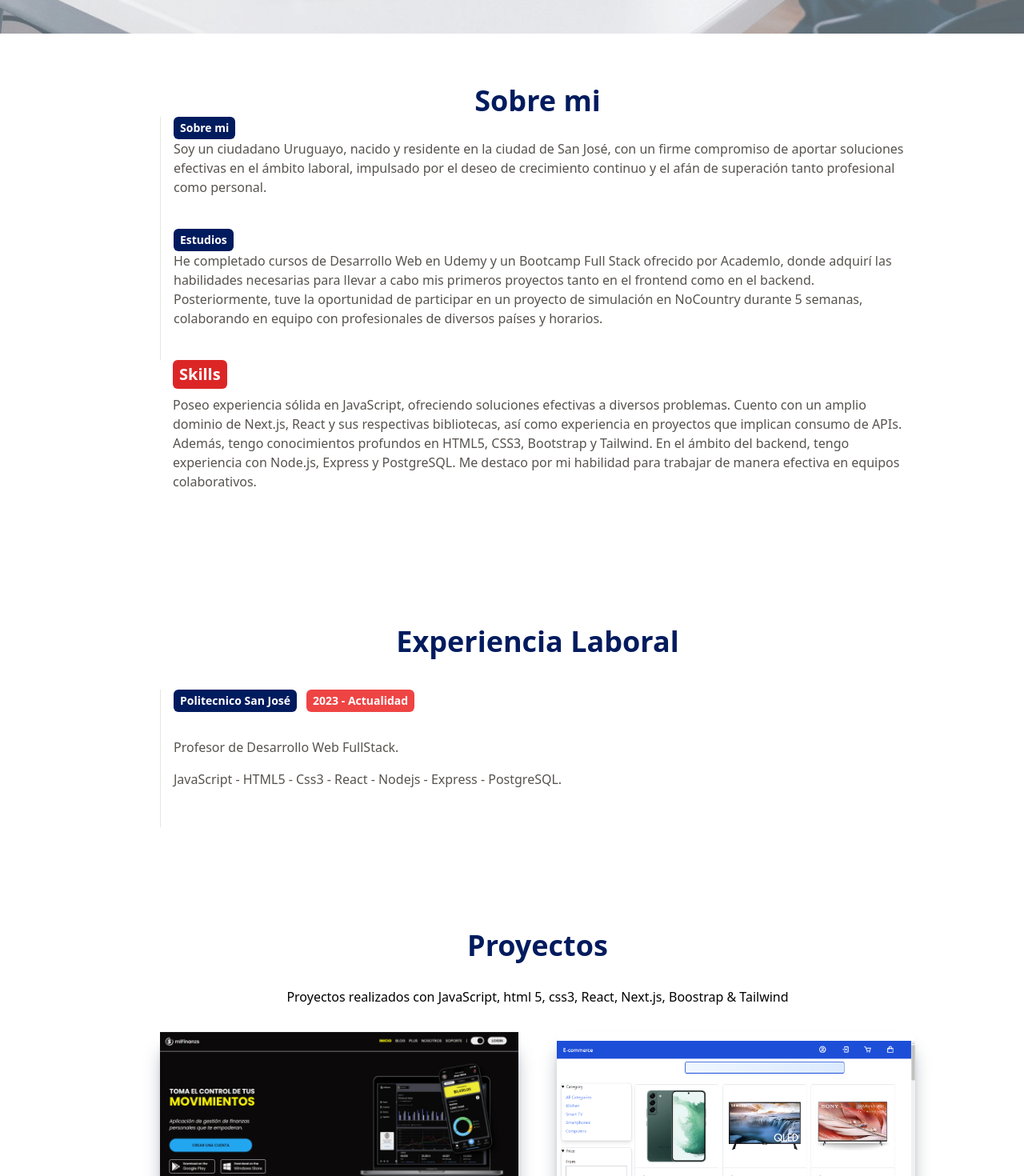
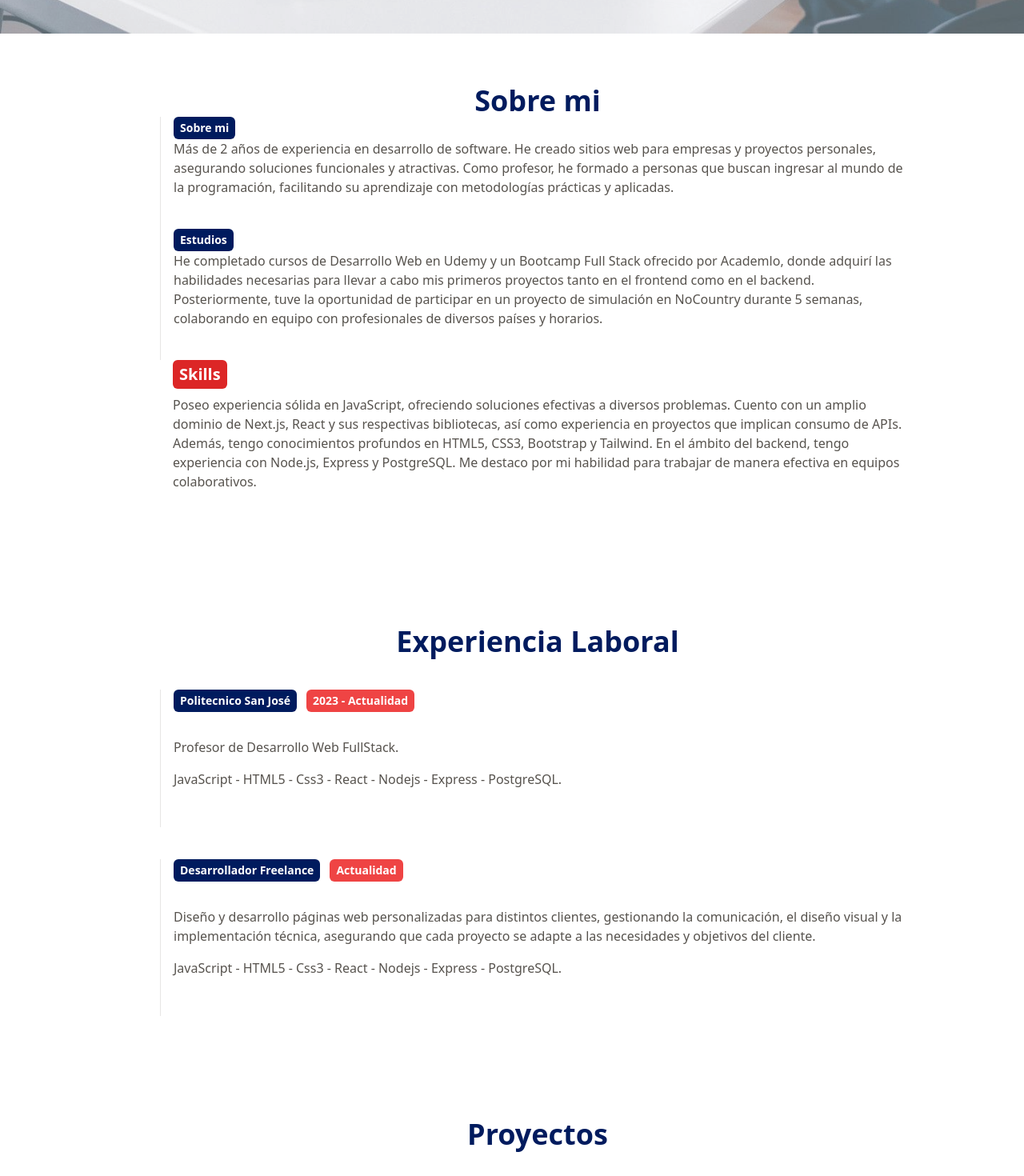
Before and after one commit to lucasbarcelo11/Portafolio, a React (Vite) app: page / in a window 1280 px wide. Shown: the part 758-2228 px from the top of the page at 80% size. Built offline with nearby package versions, Linux system fonts and the light colour scheme.

Commit message:
Editando about me y experiencia

```diff
--- a/src/components/AbouteMe.jsx
+++ b/src/components/AbouteMe.jsx
@@ -1,11 +1,11 @@
-import React from "react";
+
 import AbouteMeInfo from "./AbouteMeInfo";
 
 const data = [
   {
     title: "Sobre mi",
     details:
-      "Soy un ciudadano Uruguayo, nacido y residente en la ciudad de San José, con un firme compromiso de aportar soluciones efectivas en el ámbito laboral, impulsado por el deseo de crecimiento continuo y el afán de superación tanto profesional como personal."
+      "Más de 2 años de experiencia en desarrollo de software. He creado sitios web para empresas y proyectos personales, asegurando soluciones funcionales y atractivas. Como profesor, he formado a personas que buscan ingresar al mundo de la programación, facilitando su aprendizaje con metodologías prácticas y aplicadas."
   },
   {
     title:'Estudios',
--- a/src/components/Experience.jsx
+++ b/src/components/Experience.jsx
@@ -24,6 +24,24 @@ const Experience = () => {
           </p>
         </li>
       </ol>
+      <ol className="flex flex-col md:flex-row relative border-l border-stone-200 mt-10">
+        <li className="mb-10 ml-4 dark:text-gray-200">
+          <p className="flex flex-wrap flex-row text-xs md:text-sm gap-3">
+            <span className="inline-block px-2 py-1 font-semibold text-white bg-[#001b5e] rounded-md">
+              Desarrollador Freelance
+            </span>
+            <span className="inline-block px-2 py-1 font-semibold text-white bg-red-500 rounded-md">
+              Actualidad
+            </span>
+          </p>
+          <p className="mt-6 flex flex-col">
+            <span className="my-2 text-base font-normal text-stone-600 dark:text-gray-200">
+            Diseño y desarrollo páginas web personalizadas para distintos clientes, gestionando la comunicación, el diseño visual y la implementación técnica, asegurando que cada proyecto se adapte a las necesidades y objetivos del cliente.
+            </span>
+            <span className="my-2 text-base font-normal text-stone-600 dark:text-gray-200">JavaScript - HTML5 - Css3 - React - Nodejs - Express - PostgreSQL.</span>
+          </p>
+        </li>
+      </ol>
     </div>
   );
 };
```
